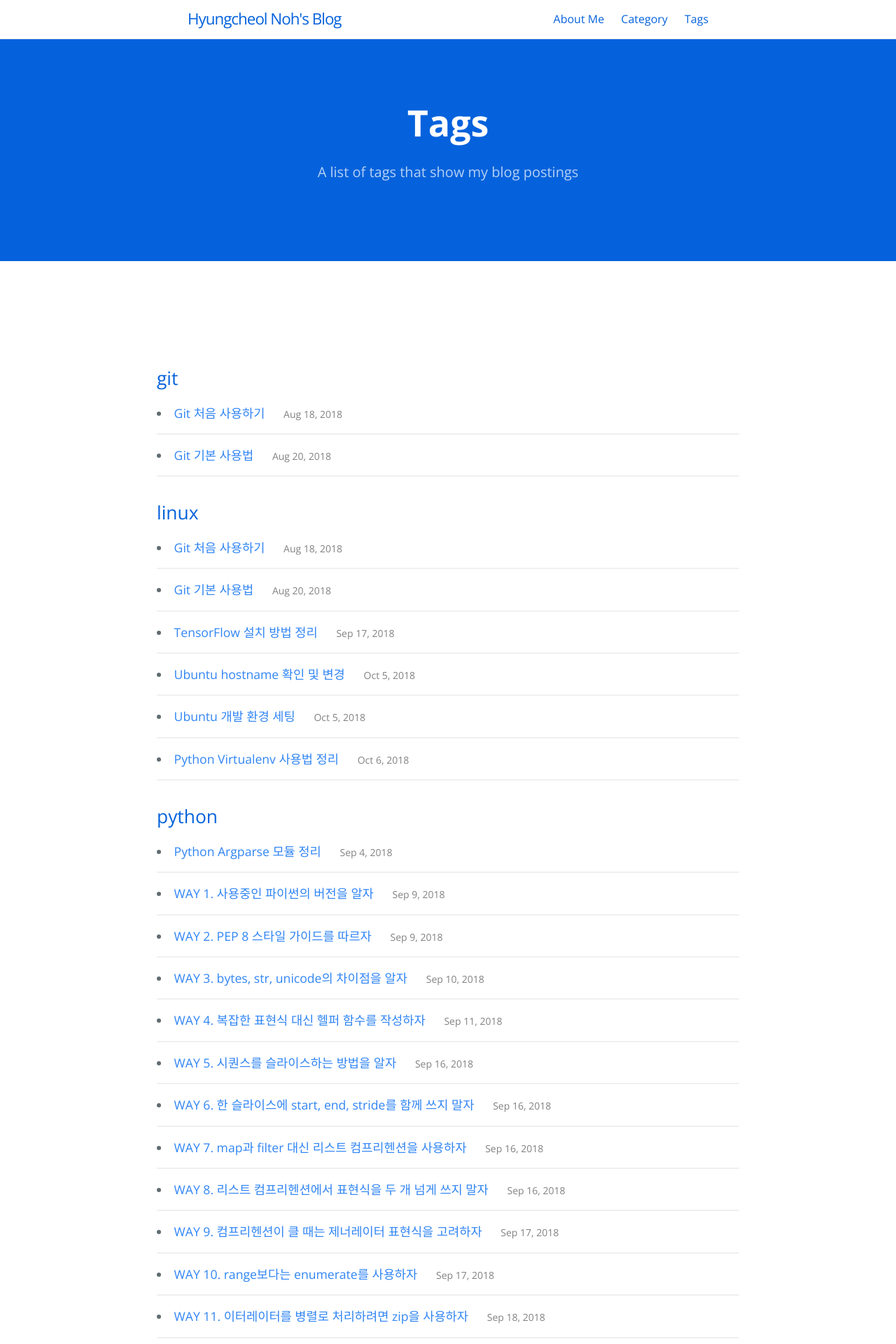
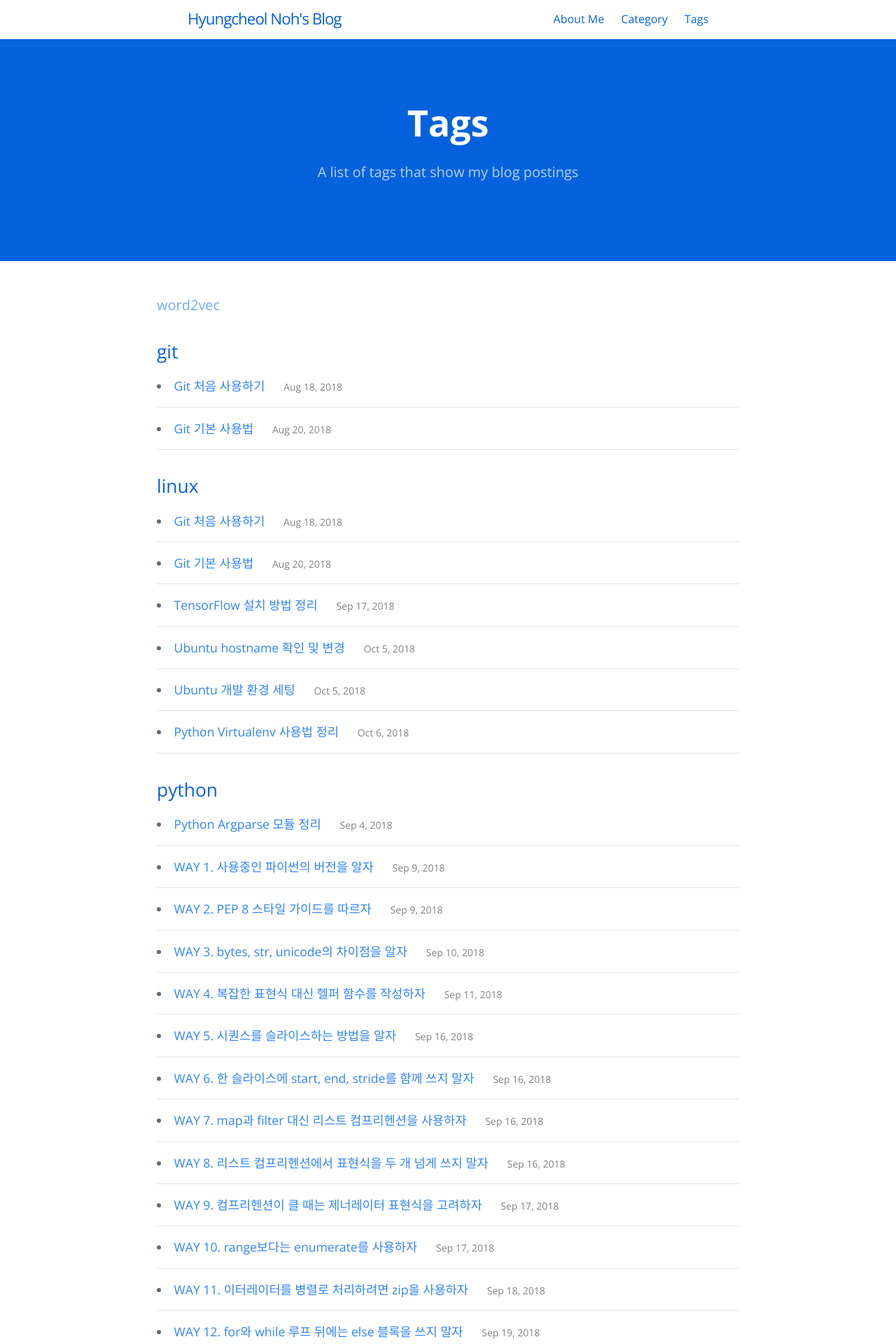
Before and after one commit to hcnoh/hcnoh.github.io, a Jekyll site: the page built from tags.md, in a window 1280 px wide. Shown: the top 1920 px of the page at 70% size. Built offline with Jekyll 4.4.1, drawn with Linux system fonts in a browser that asks for light colours.

Commit message:
Update tags.html

```diff
--- a/_layouts/tags.html
+++ b/_layouts/tags.html
@@ -2,7 +2,7 @@
 layout: default
 ---
 
-<a href="#word2vec" class="btn">word2vec</a>
+<a href="#word2vec" class="project-tagline">word2vec</a>
 
 {% for tag in site.tags %}
   <h2>
```
